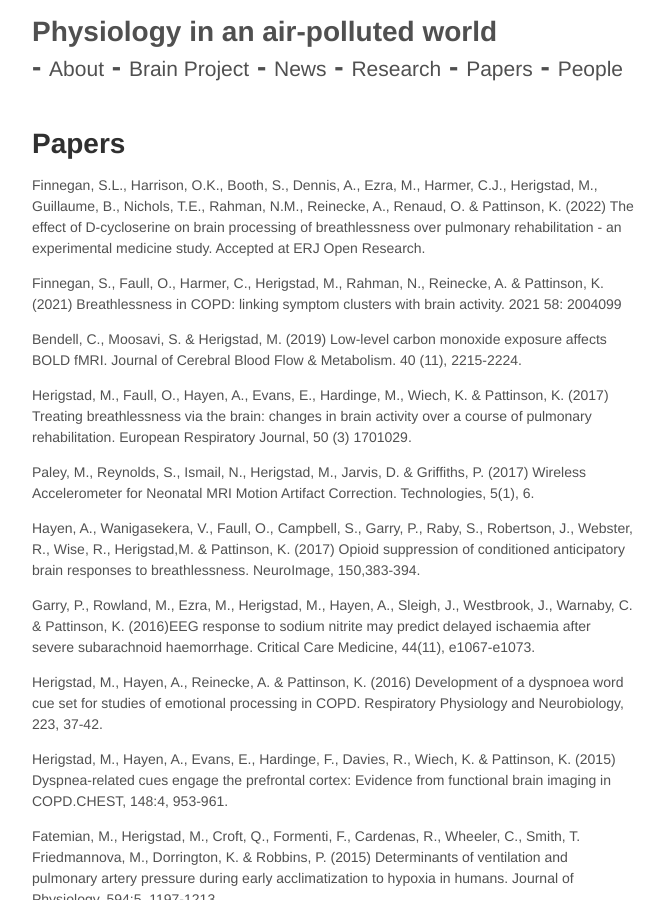
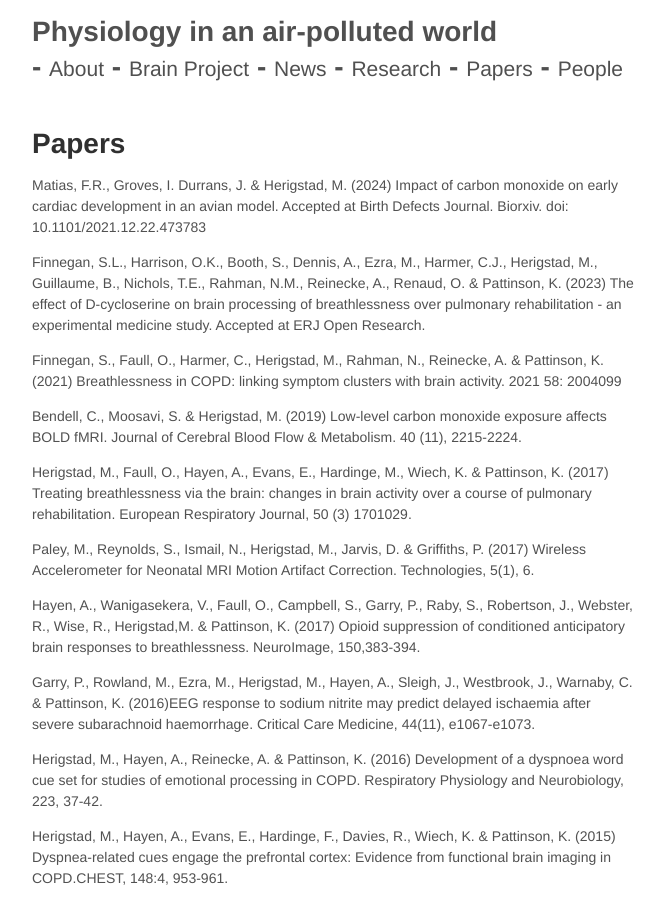
Before and after one commit to mariherigstad/mariherigstad.github.io, a Jekyll site: the page built from papers.md, in a window 1280 px wide and 900 px high. Shown: the whole window, without its empty margins (307-972 px from the left). Built offline with Jekyll 4.4.1, drawn with Linux system fonts in a browser that asks for light colours; some of the changed text lies outside the part shown.

Commit message:
Update papers.md

```diff
--- a/papers.md
+++ b/papers.md
@@ -2,8 +2,9 @@
 layout: page
 title: Papers
 ---
+Matias, F.R., Groves, I. Durrans, J. & Herigstad, M. (2024) Impact of carbon monoxide on early cardiac development in an avian model. Accepted at Birth Defects Journal. Biorxiv. doi: 10.1101/2021.12.22.473783
 
-Finnegan, S.L., Harrison, O.K., Booth, S., Dennis, A., Ezra, M., Harmer, C.J., Herigstad, M., Guillaume, B., Nichols, T.E., Rahman, N.M., Reinecke, A., Renaud, O. & Pattinson, K. (2022) The effect of D-cycloserine on brain processing of breathlessness over pulmonary rehabilitation - an experimental medicine study. Accepted at ERJ Open Research.
+Finnegan, S.L., Harrison, O.K., Booth, S., Dennis, A., Ezra, M., Harmer, C.J., Herigstad, M., Guillaume, B., Nichols, T.E., Rahman, N.M., Reinecke, A., Renaud, O. & Pattinson, K. (2023) The effect of D-cycloserine on brain processing of breathlessness over pulmonary rehabilitation - an experimental medicine study. Accepted at ERJ Open Research.
 
 Finnegan, S., Faull, O., Harmer, C., Herigstad, M., Rahman, N., Reinecke, A. & Pattinson, K. (2021) Breathlessness in COPD: linking symptom clusters with brain activity. 2021 58: 2004099
 
```
Also changed, not shown: other parts of papers.md (+0 -5 lines).
